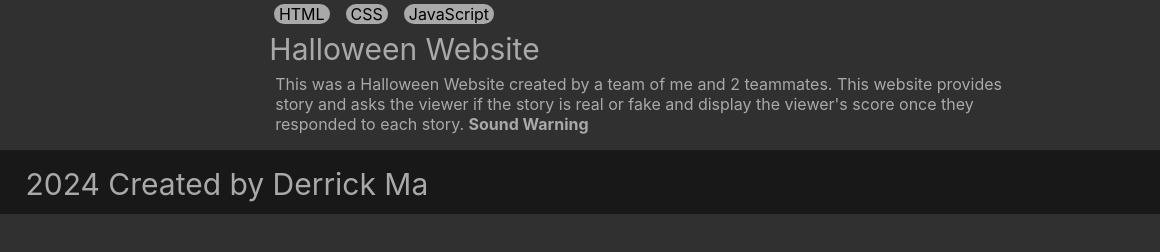
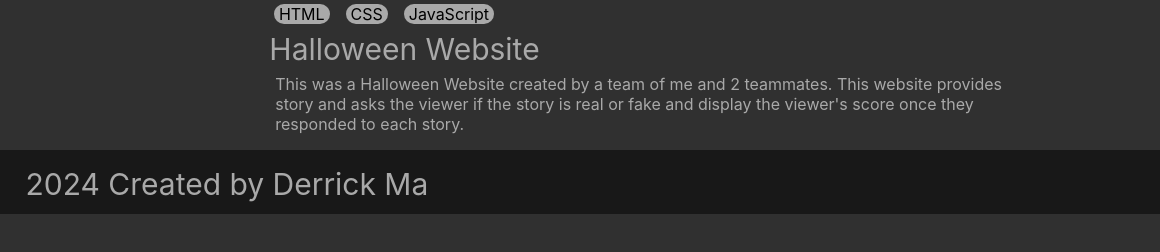
Before and after one commit to DerrickMa2005/DerrickMa2005.github.io, a plain HTML site: page projects.html in a window 1280 px wide. Shown: the part 500-752 px from the top of the page, 0-1160 px from the left. Drawn offline with Linux system fonts and the light colour scheme.

Commit message:
Update projects.html

```diff
--- a/projects.html
+++ b/projects.html
@@ -28,7 +28,6 @@
         <div class="title2">Halloween Website</div>
         <div class="description2">This was a Halloween Website created by a team of me and 2 teammates.
             This website provides story and asks the viewer if the story is real or fake and display the viewer's score once they responded to each story.
-            <b>Sound Warning</b>
         </div>
     </div>
 
```
